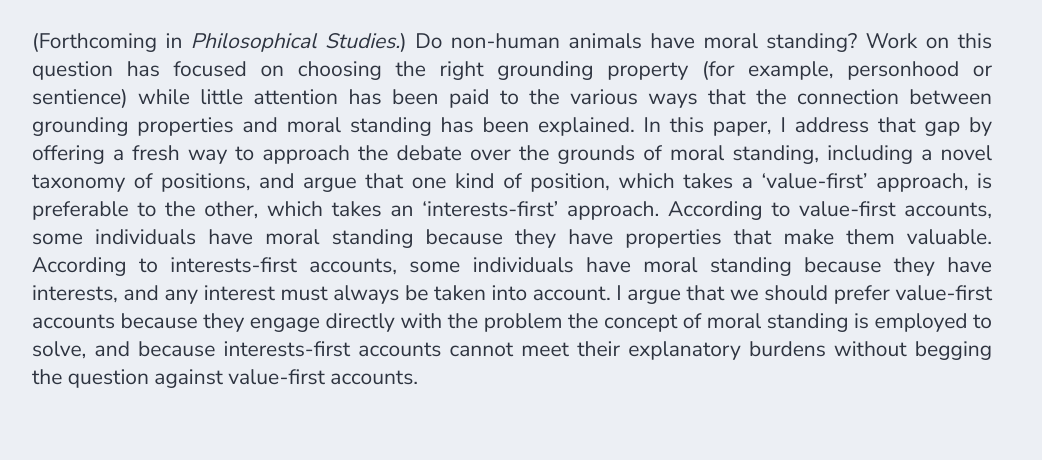
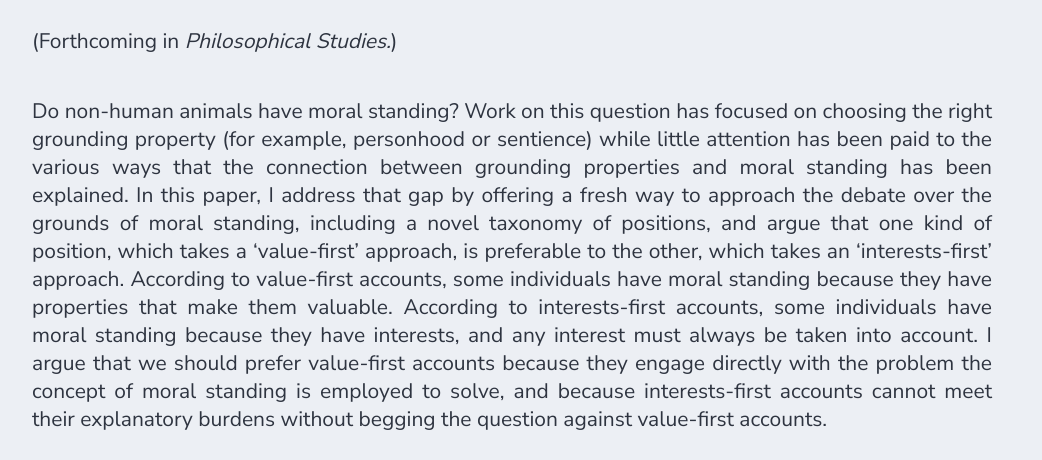
Before and after one commit to danelbro/danelbro.github.io, a plain HTML site: page research.html in a window 1280 px wide. Shown: the part 340-800 px from the top of the page, without its empty margins (128-1170 px from the left). Drawn offline with nearby package versions, Linux system fonts and the light colour scheme; files whose address does not match are found by name.

Commit message:
Separate two paragraphs

```diff
--- a/research.html
+++ b/research.html
@@ -27,7 +27,8 @@
       <h2>Publication</h2>
       <div class="textcontent research">
         <h3><a href="https://philpapers.org/rec/ELBTAT-2">Two approaches to grounding moral standing: interests-first or value-first?</a></h3>
-        <p>(Forthcoming in <i>Philosophical Studies.</i>) Do non-human animals have moral
+        <p>(Forthcoming in <i>Philosophical Studies.</i>)</p>
+        <p>Do non-human animals have moral
           standing? Work on this question has focused on choosing the right grounding property
           (for example, personhood or sentience) while little attention has been paid to the
           various ways that the connection between grounding properties and moral standing has
```
